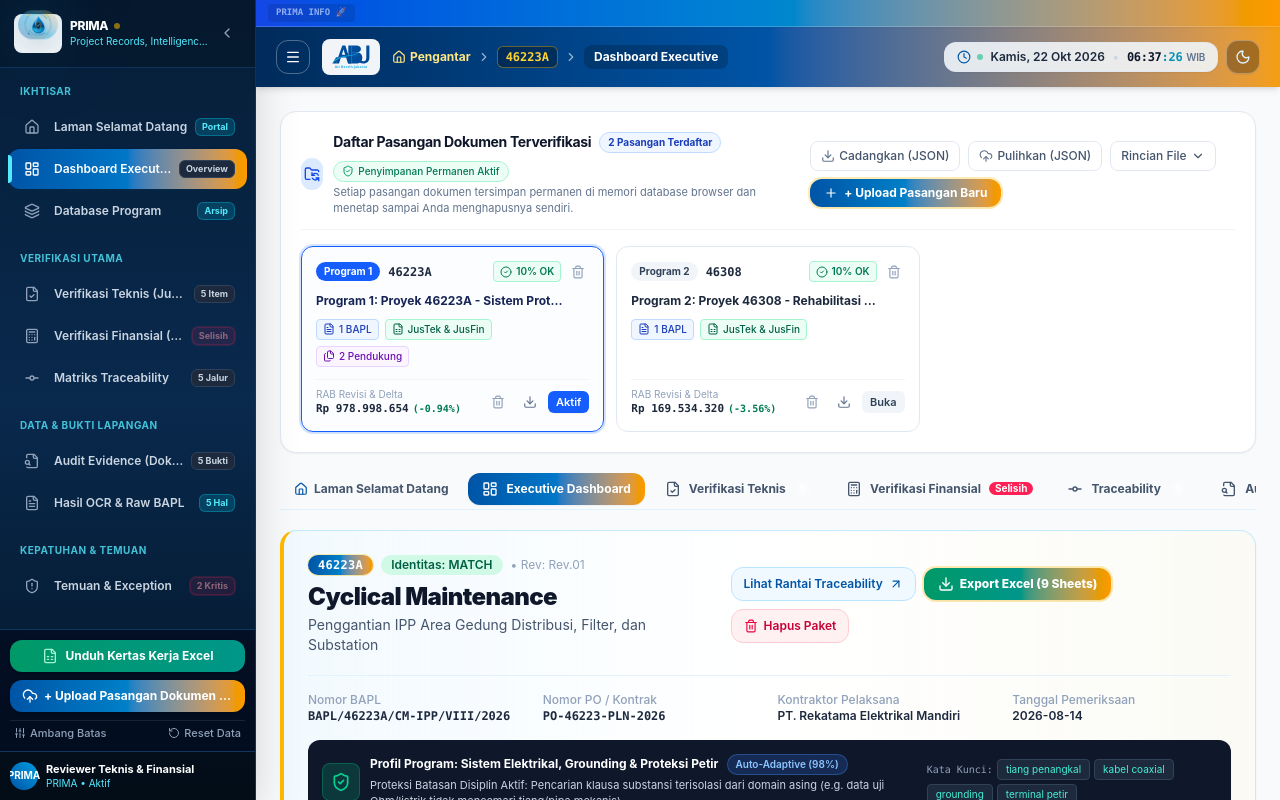
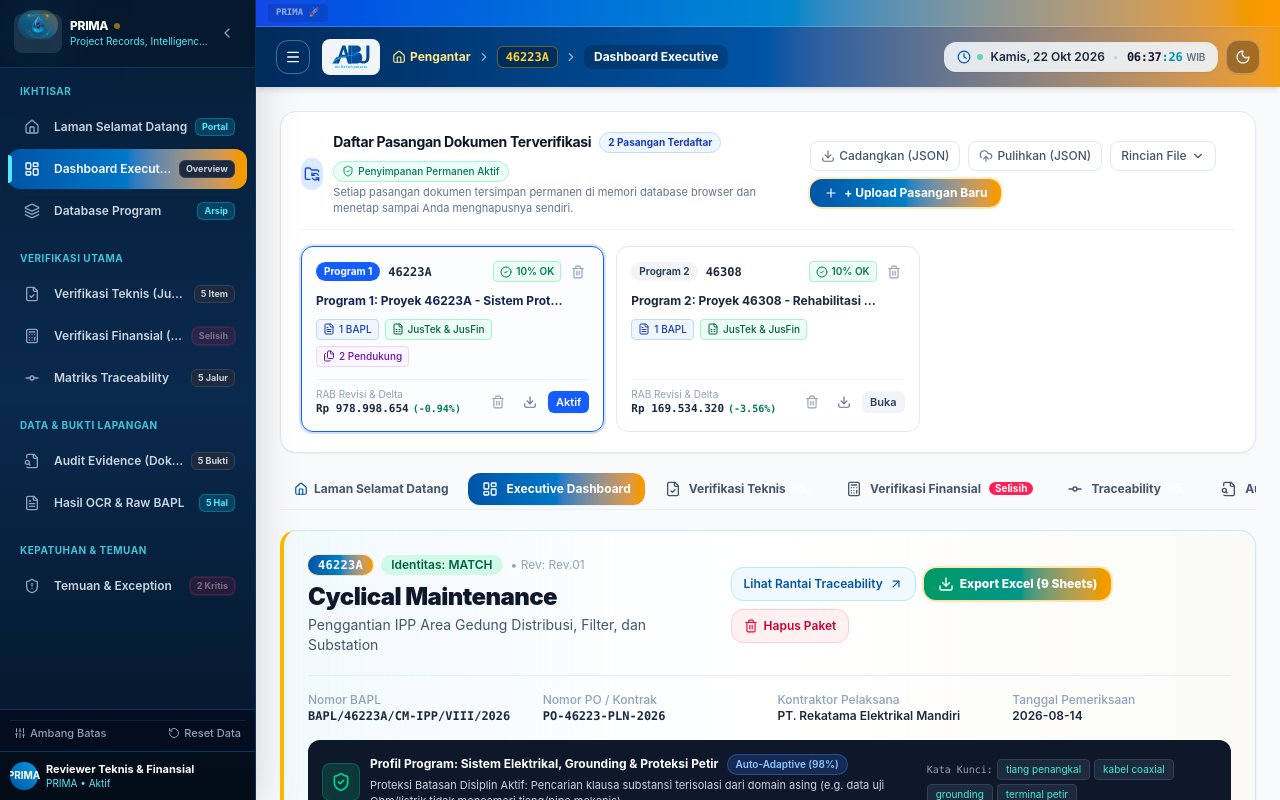
Before and after one commit to umiaisyeah/improvesmopmo, a React (Vite) app: page / in a window 1280 px wide. Both pictures are taken after a click on the button "Masuk ke Dashboard". Shown: the top 800 px of the page. Built offline with nearby package versions, Linux system fonts and the light colour scheme.

Commit message:
feat(ui): move Excel download to program list
Relocate the Excel download action from the sidebar to the Program Database view for better accessibility. Update header marquee text.

```diff
--- a/src/App.tsx
+++ b/src/App.tsx
@@ -454,7 +454,6 @@ export default function App() {
         onAddNewPackage={() => setShowUpload(true)}
         onOpenConfig={() => setShowConfig(true)}
         onOpenReset={() => setShowReset(true)}
-        onDownloadExcel={() => result && downloadVerificationExcel(result)}
         result={result}
         highExceptionsCount={highExceptionsCount}
         isProcessing={isProcessing}
@@ -785,6 +784,7 @@ export default function App() {
                           setActiveTab('dashboard');
                         }}
                         onOpenUpload={() => setShowUpload(true)}
+                        onDownloadExcel={() => result && downloadVerificationExcel(result)}
                         onDeletePackage={handleDeletePackage}
                       />
                     )}
--- a/src/components/Header.tsx
+++ b/src/components/Header.tsx
@@ -47,9 +47,9 @@ export const Header: React.FC<HeaderProps> = ({
       {/* Running Text Marquee Banner */}
       <div className="bg-gradient-to-r from-blue-700 via-sky-600 to-amber-500 text-white font-extrabold text-[11px] py-1 px-3 overflow-hidden whitespace-nowrap shadow-xs flex items-center border-b border-white/20">
         <span className="bg-black/20 text-white px-2 py-0.5 rounded text-[9px] font-mono mr-2 shrink-0 animate-pulse">
-          PRIMA INFO 🚀
+          PRIMA 🚀
         </span>
-        {React.createElement('marquee' as any, { scrollamount: "5", className: "font-bold tracking-wide" }, "✨ Selamat datang di PRIMA - Project Records, Intelligence, Monitoring and Assurance. Sistem Verifikasi Pintar PMO Cyclical PT Air Bersih Jakarta! Pastikan dokumen Sinkron Anti Selisih! Kerja Cerdas, Air Bersih Tuntas, PRIMA Mantap! 💧🚀")}
+        {React.createElement('marquee' as any, { scrollamount: "5", className: "font-bold tracking-wide" }, "PRIMA: Project Records, Intelligence, Monitoring and Assurance - Sistem Verifikasi Dokumen Proyek PMO Cyclical PT Air Bersih Jakarta 🚀")}
       </div>
 
       <div className="w-full px-3 sm:px-5">
--- a/src/components/ProgramDatabaseView.tsx
+++ b/src/components/ProgramDatabaseView.tsx
@@ -21,6 +21,7 @@ interface ProgramDatabaseViewProps {
   activePackageId: string;
   onSelectPackage: (id: string) => void;
   onOpenUpload: () => void;
+  onDownloadExcel: () => void;
   onDeletePackage: (id: string) => void;
 }
 
@@ -29,6 +30,7 @@ export const ProgramDatabaseView: React.FC<ProgramDatabaseViewProps> = ({
   activePackageId,
   onSelectPackage,
   onOpenUpload,
+  onDownloadExcel,
   onDeletePackage,
 }) => {
   const [searchQuery, setSearchQuery] = useState('');
@@ -68,6 +70,14 @@ export const ProgramDatabaseView: React.FC<ProgramDatabaseViewProps> = ({
           </div>
 
           <div className="flex items-center gap-3 shrink-0">
+            <button
+              type="button"
+              onClick={onDownloadExcel}
+              className="px-5 py-3 rounded-2xl bg-emerald-500 hover:bg-emerald-600 text-white font-extrabold text-xs shadow-lg flex items-center gap-2 transition-all cursor-pointer hover:scale-105 ring-2 ring-white/30"
+            >
+              <FileSpreadsheet className="w-4 h-4" />
+              <span>Unduh Kertas Kerja</span>
+            </button>
             <button
               type="button"
               onClick={onOpenUpload}
--- a/src/components/Sidebar.tsx
+++ b/src/components/Sidebar.tsx
@@ -161,7 +161,6 @@ interface SidebarProps {
   onAddNewPackage: () => void;
   onOpenConfig: () => void;
   onOpenReset: () => void;
-  onDownloadExcel: () => void;
   result: VerificationResult | null;
   highExceptionsCount: number;
   isProcessing: boolean;
@@ -180,7 +179,6 @@ export const Sidebar: React.FC<SidebarProps> = ({
   onAddNewPackage,
   onOpenConfig,
   onOpenReset,
-  onDownloadExcel,
   result,
   highExceptionsCount,
   isProcessing,
@@ -307,7 +305,7 @@ export const Sidebar: React.FC<SidebarProps> = ({
         <div className="p-3.5 border-b border-[#0e355c] flex items-center justify-between shrink-0 bg-black/20">
           {!isCollapsed ? (
             <div className="flex items-center gap-2 min-w-0">
-              <div className="bg-white/95 rounded-lg p-1 shrink-0">
+              <div className="bg-white/10 rounded-lg p-1 shrink-0">
                 <DashboardLogo size="sm" showText={false} animated={true} className="h-6 w-auto" />
               </div>
               <div className="min-w-0">
@@ -321,7 +319,7 @@ export const Sidebar: React.FC<SidebarProps> = ({
               </div>
             </div>
           ) : (
-            <div className="mx-auto bg-white/95 rounded-lg p-1">
+            <div className="mx-auto bg-white/10 rounded-lg p-1">
               <DashboardLogo size="sm" showText={false} animated={true} className="h-5 w-auto" />
             </div>
           )}
@@ -364,27 +362,7 @@ export const Sidebar: React.FC<SidebarProps> = ({
         <div className="p-2.5 border-t border-[#0e355c] bg-slate-950/60 shrink-0">
           {!isCollapsed ? (
             <div className="space-y-2">
-              {/* Excel Download button */}
-              <button
-                type="button"
-                onClick={onDownloadExcel}
-                disabled={!result || isProcessing}
-                className="w-full flex items-center justify-center gap-2 px-3 py-2 rounded-xl text-xs font-bold text-white bg-gradient-to-r from-emerald-600 to-teal-600 hover:from-emerald-700 hover:to-teal-700 shadow-sm transition-all disabled:opacity-40 cursor-pointer"
-              >
-                <FileSpreadsheet className="w-4 h-4 text-emerald-200 shrink-0" />
-                <span className="truncate">Unduh Kertas Kerja Excel</span>
-              </button>
 
-              {/* New Package Upload Button */}
-              <button
-                type="button"
-                onClick={onAddNewPackage}
-                title="Upload Pasangan Dokumen Baru"
-                className="w-full flex items-center justify-center gap-1.5 px-3 py-2 rounded-xl text-xs font-bold text-white bg-gradient-to-r from-[#0054a6] via-[#0080c8] to-amber-500 hover:from-[#004690] hover:to-amber-600 shadow-sm transition-all cursor-pointer truncate"
-              >
-                <UploadCloud className="w-4 h-4 text-white shrink-0" />
-                <span className="truncate">+ Upload Pasangan Dokumen Baru</span>
-              </button>
 
               <div className="flex items-center justify-between pt-1 border-t border-slate-800/80 px-1">
                 <button
@@ -408,15 +386,6 @@ export const Sidebar: React.FC<SidebarProps> = ({
             </div>
           ) : (
             <div className="space-y-2 flex flex-col items-center">
-              <button
-                type="button"
-                onClick={onDownloadExcel}
-                disabled={!result || isProcessing}
-                title="Unduh Kertas Kerja Excel"
-                className="w-10 h-10 rounded-xl bg-emerald-500/10 hover:bg-emerald-500/20 text-emerald-400 border border-emerald-500/30 flex items-center justify-center transition-colors cursor-pointer disabled:opacity-40"
-              >
-                <FileSpreadsheet className="w-4 h-4" />
-              </button>
 
               <button
                 type="button"
```
Also changed, not shown: public/assets/aistudio/image_0fbabe8d.png (added).
